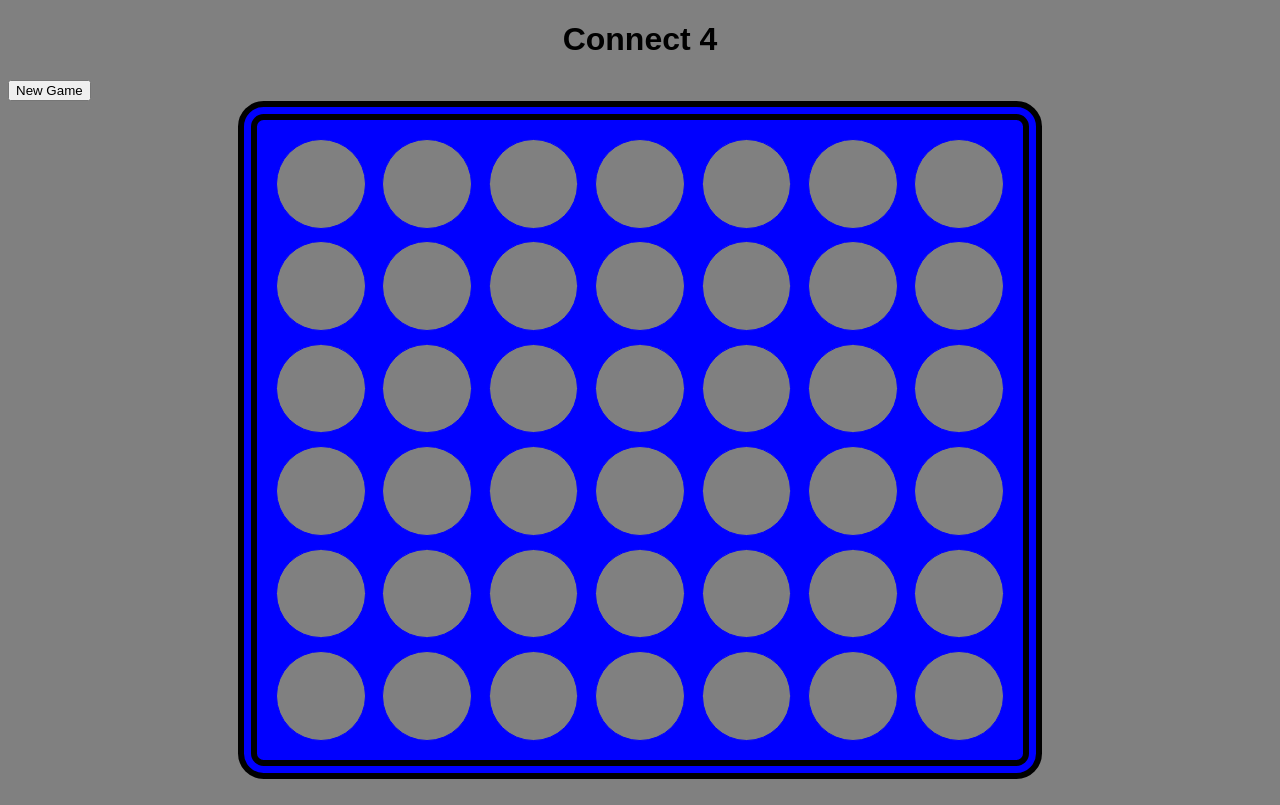
After one commit to Einstein1337/EF_web_game, a Flask app: template templates/connect_four.html in a window 1280 px wide. The commit adds this page. Run offline with Flask 2, Linux system fonts and the light colour scheme; the template is opened without the code that fills it, so the values that code supplies are empty.

Commit message:
started HTTP, added new game Button

```diff
--- /dev/null
+++ b/app.py
@@ -0,0 +1,26 @@
+from flask import Flask
+from flask import url_for
+from werkzeug.utils import redirect
+from flask import render_template
+from connect_four import *
+import random
+
+game_list = []
+next_game_id = 0
+
+
+app = Flask(__name__)
+
+@app.route("/")
+def index():
+    return render_template('connect_four.html')#redirect(url_for('static', filename='connect_four.html'))
+
+@app.route("/newgame")
+def newGame():
+    if len(game_list) > 0:
+        for game in game_list:
+            if game.mode != "running":
+                game.Join()
+    else:
+        game_list.append(Game(next_game_id))
+        next_game_id += 1
--- a/connect_four.css
+++ b/static/connect_four.css
@@ -12,7 +12,14 @@ div.grid {
     border: 1.5vw double black;
 }
 
-button {
+#NewGame{
+  position: relative;
+  top: 50%;
+  left: 50%;
+  transform: perspective(-50%, -50%);
+}
+
+div.grid button {
     transition-duration: 0.4s;
     margin: auto;
     background-color: gray;
--- a/connect_four.html
+++ b/static/connect_four.html
@@ -11,6 +11,7 @@
 </head>
 <body>
     <h1>Connect 4</h1>
+    <button id = "NewGame">New Game</button>
     <div class="grid">
         <div class="player1" id ="player">
             <button id = "00"></button>
@@ -61,7 +62,6 @@
             <button id = "55"></button>
             <button id = "56"></button>
             <br>
-
         </div>
     </div>
     <br>
--- /dev/null
+++ b/templates/connect_four.html
@@ -0,0 +1,27 @@
+<!DOCTYPE html>
+<html lang="en">
+<head>
+    <meta charset="UTF-8">
+    <meta http-equiv="X-UA-Compatible" content="IE=edge">
+    <meta name="viewport" content="width=device-width, initial-scale=1.0">
+    <title>Document</title>
+    <link rel="stylesheet" type="text/css" href="/static/connect_four.css">
+    <link rel="shortcut icon" type="image/x-icon" href="/static/favicon.ico">
+    <script type="text/javascript", src="/static/connect_four.js" async></script>
+</head>
+<body>
+    <h1>Connect 4</h1>
+    <button>New Game</button>
+    <div class="grid">
+        <div class="player1" id ="player">
+        {% for row in range(6) %}
+            {% for column in range(7) %}
+            <button id="{{row}}{{column}}"></button>
+            {% endfor %}
+            <br>
+        {% endfor %}
+        </div>
+    </div>
+    <br>
+</body>
+</html>
```
Also changed, not shown: connect_four.py (added, +81 -0 lines), static/connect_four.js (renamed from connect_four.js), static/favicon.ico (renamed from favicon.ico), test/Bild.png (renamed from Bild.png), test/style.css (renamed from style.css), test/test.html (renamed from test.html).
